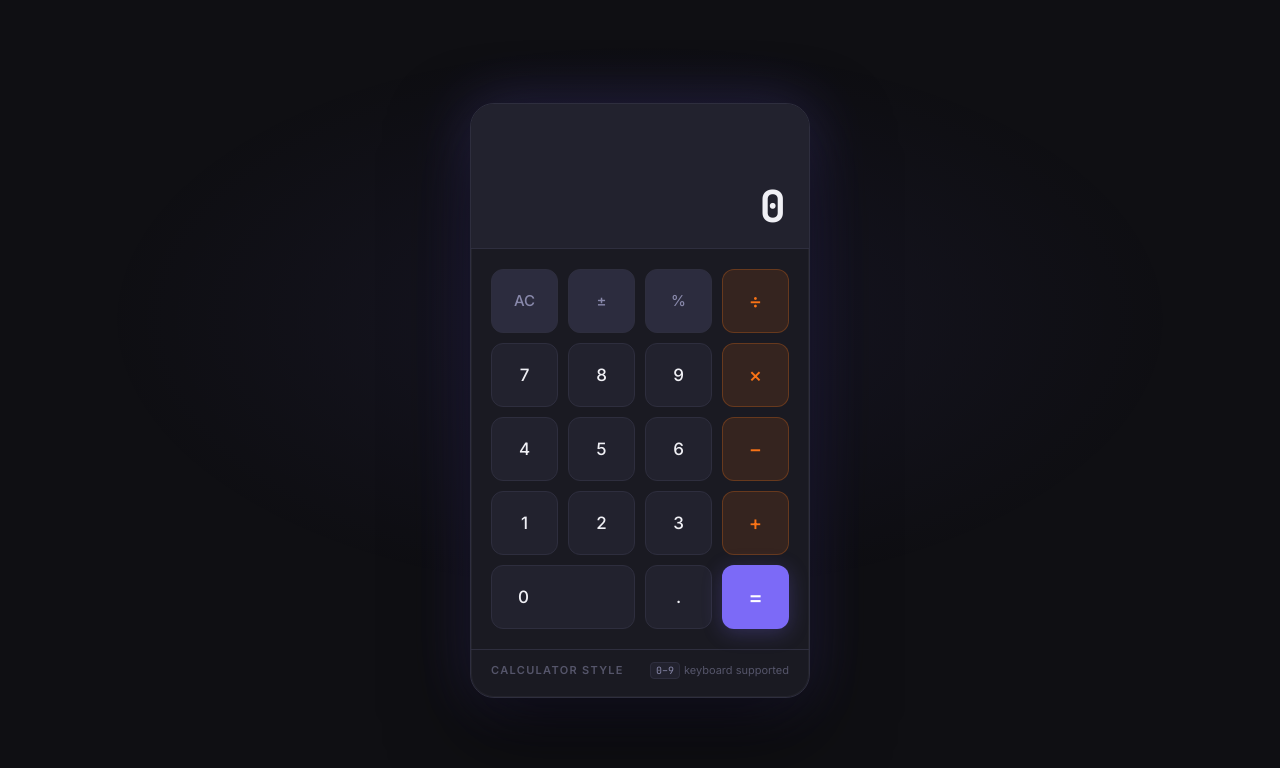
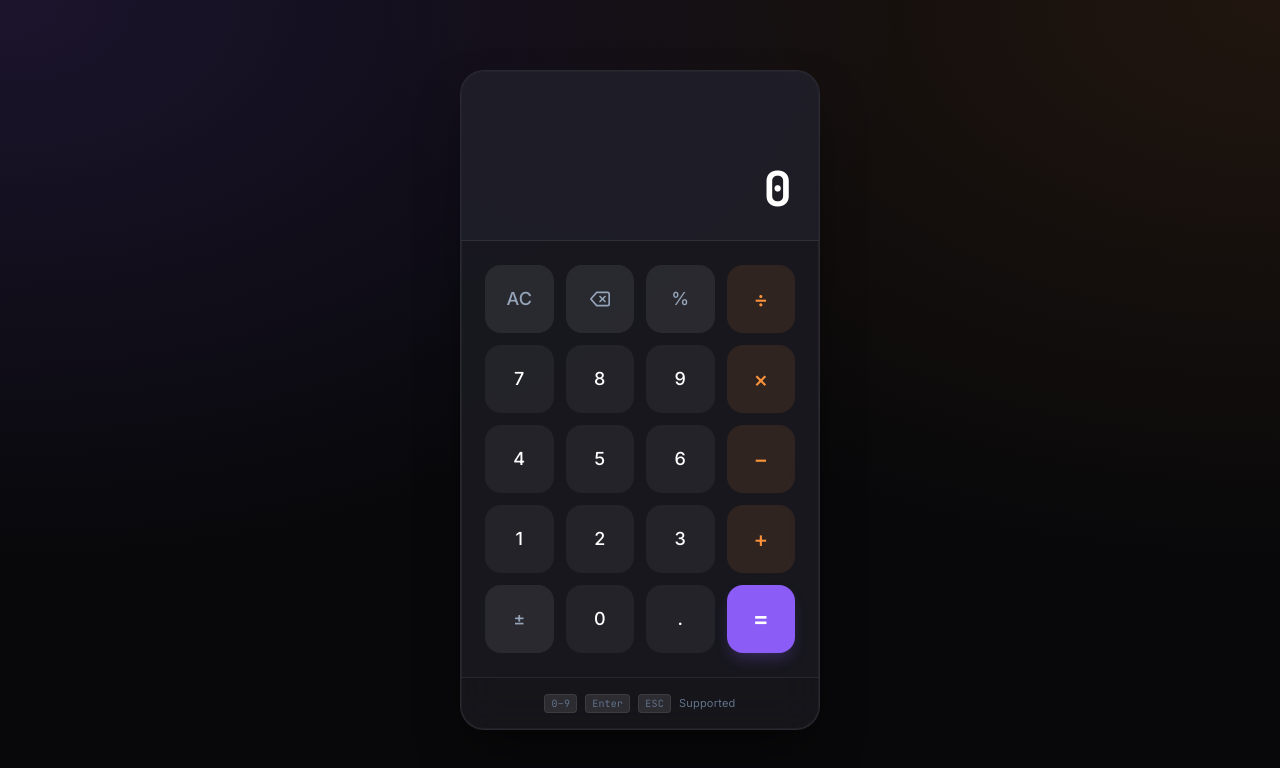
Before and after one commit to NiteshYadav546/Calculator, a plain HTML site: page index.html in a window 1280 px wide. Drawn offline with Linux system fonts and the light colour scheme.

Commit message:
updated css

```diff
--- a/index.html
+++ b/index.html
@@ -18,41 +18,37 @@
   </div>
 
   <div class="buttons">
-    <!-- Row 1 -->
-    <button class="btn-fn"  data-action="clear"    aria-label="All Clear">AC</button>
-    <button class="btn-fn"  data-action="sign"     aria-label="Toggle sign">±</button>
-    <button class="btn-fn"  data-action="percent"  aria-label="Percent">%</button>
-    <button class="btn-op"  data-action="operator" data-value="÷" aria-label="Divide">÷</button>
-    <!-- Row 2 -->
+    <button class="btn-fn" data-action="clear" aria-label="All Clear">AC</button>
+    <button class="btn-fn" data-action="backspace" aria-label="Backspace">
+      <svg width="20" height="20" viewBox="0 0 24 24" fill="none" stroke="currentColor" stroke-width="2" stroke-linecap="round" stroke-linejoin="round"><path d="M21 4H8l-7 8 7 8h13a2 2 0 0 0 2-2V6a2 2 0 0 0-2-2z"/><line x1="18" y1="9" x2="12" y2="15"/><line x1="12" y1="9" x2="18" y2="15"/></svg>
+    </button>
+    <button class="btn-fn" data-action="percent" aria-label="Percent">%</button>
+    <button class="btn-op" data-action="operator" data-value="÷" aria-label="Divide">÷</button>
     <button class="btn-num" data-action="digit" data-value="7">7</button>
     <button class="btn-num" data-action="digit" data-value="8">8</button>
     <button class="btn-num" data-action="digit" data-value="9">9</button>
-    <button class="btn-op"  data-action="operator" data-value="×" aria-label="Multiply">×</button>
-    <!-- Row 3 -->
+    <button class="btn-op" data-action="operator" data-value="×" aria-label="Multiply">×</button>
     <button class="btn-num" data-action="digit" data-value="4">4</button>
     <button class="btn-num" data-action="digit" data-value="5">5</button>
     <button class="btn-num" data-action="digit" data-value="6">6</button>
-    <button class="btn-op"  data-action="operator" data-value="−" aria-label="Subtract">−</button>
-    <!-- Row 4 -->
+    <button class="btn-op" data-action="operator" data-value="−" aria-label="Subtract">−</button>
     <button class="btn-num" data-action="digit" data-value="1">1</button>
     <button class="btn-num" data-action="digit" data-value="2">2</button>
     <button class="btn-num" data-action="digit" data-value="3">3</button>
-    <button class="btn-op"  data-action="operator" data-value="+" aria-label="Add">+</button>
-    <!-- Row 5 -->
-    <button class="btn-num btn-zero" data-action="digit"   data-value="0" aria-label="0">0</button>
-    <button class="btn-num"          data-action="decimal" aria-label="Decimal point">.</button>
-    <button class="btn-eq"           data-action="equals"  aria-label="Equals">=</button>
+    <button class="btn-op" data-action="operator" data-value="+" aria-label="Add">+</button>
+    <button class="btn-fn" data-action="sign" aria-label="Toggle sign">±</button>
+    <button class="btn-num" data-action="digit" data-value="0" aria-label="0">0</button>
+    <button class="btn-num" data-action="decimal" aria-label="Decimal point">.</button>
+    <button class="btn-eq" data-action="equals" aria-label="Equals">=</button>
   </div>
 
   <div class="footer">
-    <span class="footer-label">Calculator Style</span>
-    <span class="keyboard-hint">
-      <kbd class="kbd">0–9</kbd> keyboard supported
-    </span>
+    <div class="keyboard-hint">
+      <kbd class="kbd">0–9</kbd> <kbd class="kbd">Enter</kbd> <kbd class="kbd">ESC</kbd> Supported
+    </div>
   </div>
 
 </div>
-
-      <script src="script.js"></script>
+<script src="script.js"></script>
 </body>
 </html>
--- a/script.js
+++ b/script.js
@@ -1,38 +1,42 @@
 (() => {
-
   const state = {
-    current:    '0',
-    previous:   null,
-    operator:   null,
+    current: '0',
+    previous: null,
+    operator: null,
     justEquals: false,
-    justOp:     false,
+    justOp: false,
   };
 
-
-  const display    = document.getElementById('display');
+  const display = document.getElementById('display');
   const expression = document.getElementById('expression');
-  const history    = document.getElementById('history');
-  const buttons    = document.querySelectorAll('button');
-
+  const history = document.getElementById('history');
+  const buttons = document.querySelectorAll('button');
 
   function formatNumber(str) {
-    if (str === 'Error') return 'Error';
-    const hasDecimal = str.includes('.');
+    if (str === 'Error' || str === 'Infinity' || str === '-Infinity') return str;
+    const num = Number(str);
+    if (isNaN(num)) return str;
+    if (Math.abs(num) > 1e12 || (Math.abs(num) < 1e-7 && num !== 0)) {
+      return num.toExponential(6);
+    }
     const [intPart, decPart] = str.split('.');
-    const formatted = Number(intPart).toLocaleString('en-US');
-    return hasDecimal ? `${formatted}.${decPart}` : formatted;
+    const formattedInt = Number(intPart).toLocaleString('en-US');
+    return decPart !== undefined ? `${formattedInt}.${decPart}` : formattedInt;
   }
 
   function updateDisplay() {
     const val = state.current;
     display.textContent = formatNumber(val);
-    display.className = 'display-value';
-    if (val.length > 12) display.classList.add('shrink-2');
-    else if (val.length > 8) display.classList.add('shrink');
-
+    const length = display.textContent.length;
+    if (length > 14) {
+      display.style.fontSize = '24px';
+    } else if (length > 10) {
+      display.style.fontSize = '32px';
+    } else {
+      display.style.fontSize = '48px';
+    }
     if (state.operator && state.previous !== null) {
-      expression.textContent =
-        `${formatNumber(state.previous)} ${state.operator}`;
+      expression.textContent = `${formatNumber(state.previous)} ${state.operator}`;
     } else {
       expression.textContent = '';
     }
@@ -41,33 +45,30 @@
   function highlightOperator(op) {
     buttons.forEach(b => {
       if (b.dataset.action === 'operator') {
-        b.classList.toggle('active',
-          b.dataset.value === op && state.justOp);
+        b.classList.toggle('active', b.dataset.value === op && state.justOp);
       }
     });
   }
 
-
   function inputDigit(digit) {
     if (state.justEquals) {
-      state.current    = digit;
-      state.previous   = null;
-      state.operator   = null;
+      state.current = digit;
+      state.previous = null;
+      state.operator = null;
       state.justEquals = false;
     } else if (state.justOp) {
       state.current = digit;
-      state.justOp  = false;
+      state.justOp = false;
     } else {
-      state.current = (state.current === '0' && digit !== '.')
-        ? digit : state.current + digit;
+      state.current = (state.current === '0' && digit !== '.') ? digit : state.current + digit;
     }
   }
 
   function inputDecimal() {
     if (state.justEquals || state.justOp) {
-      state.current    = '0.';
+      state.current = '0.';
       state.justEquals = false;
-      state.justOp     = false;
+      state.justOp = false;
       return;
     }
     if (!state.current.includes('.')) state.current += '.';
@@ -75,16 +76,16 @@
 
   function setOperator(op) {
     if (state.operator && !state.justOp) calculate(false);
-    state.previous   = state.current;
-    state.operator   = op;
-    state.justOp     = true;
+    state.previous = state.current;
+    state.operator = op;
+    state.justOp = true;
     state.justEquals = false;
   }
 
   function calculate(final = true) {
     if (!state.operator || state.previous === null) return;
-    const a = parseFloat(state.previous.replace(/,/g, ''));
-    const b = parseFloat(state.current.replace(/,/g, ''));
+    const a = parseFloat(state.previous);
+    const b = parseFloat(state.current);
     let result;
     switch (state.operator) {
       case '+': result = a + b; break;
@@ -93,25 +94,22 @@
       case '÷': result = b === 0 ? 'Error' : a / b; break;
       default: return;
     }
+    if (result !== 'Error') {
+      result = parseFloat(result.toPrecision(12));
+    }
     if (final) {
-      history.textContent =
-        `${formatNumber(state.previous)} ${state.operator} `+
-        `${formatNumber(state.current)} =`;
-      state.operator   = null;
-      state.previous   = null;
+      history.textContent = `${formatNumber(state.previous)} ${state.operator} ${formatNumber(state.current)} =`;
+      state.operator = null;
+      state.previous = null;
       state.justEquals = true;
-      state.justOp     = false;
+      state.justOp = false;
     }
-    state.current = result === 'Error'
-      ? 'Error'
-      : String(parseFloat(result.toPrecision(12)));
+    state.current = String(result);
   }
 
   function toggleSign() {
     if (state.current === '0' || state.current === 'Error') return;
-    state.current = state.current.startsWith('-')
-      ? state.current.slice(1)
-      : '-' + state.current;
+    state.current = state.current.startsWith('-') ? state.current.slice(1) : '-' + state.current;
   }
 
   function applyPercent() {
@@ -120,29 +118,36 @@
   }
 
   function clear() {
-    state.current    = '0';
-    state.previous   = null;
-    state.operator   = null;
+    state.current = '0';
+    state.previous = null;
+    state.operator = null;
     state.justEquals = false;
-    state.justOp     = false;
-    history.textContent    = '';
+    state.justOp = false;
+    history.textContent = '';
     expression.textContent = '';
   }
-
 
   function createRipple(e, btn) {
     const r = btn.getBoundingClientRect();
     const size = Math.max(r.width, r.height);
     const x = e.clientX - r.left - size / 2;
-    const y = e.clientY - r.top  - size / 2;
+    const y = e.clientY - r.top - size / 2;
     const span = document.createElement('span');
     span.className = 'ripple';
-    span.style.cssText =
-      `width:${size}px;height:${size}px;left:${x}px;top:${y}px`;
+    span.style.cssText = `width:${size}px;height:${size}px;left:${x}px;top:${y}px`;
     btn.appendChild(span);
     span.addEventListener('animationend', () => span.remove());
   }
 
+  function handleBackspace() {
+    if (state.justEquals || state.justOp) return;
+    if (state.current.length > 1) {
+      state.current = state.current.slice(0, -1);
+      if (state.current === '-') state.current = '0';
+    } else {
+      state.current = '0';
+    }
+  }
 
   document.querySelector('.buttons').addEventListener('click', e => {
     const btn = e.target.closest('button');
@@ -150,48 +155,39 @@
     createRipple(e, btn);
     const { action, value } = btn.dataset;
     switch (action) {
-      case 'digit':    inputDigit(value);  break;
-      case 'decimal':  inputDecimal();     break;
+      case 'digit': inputDigit(value); break;
+      case 'decimal': inputDecimal(); break;
       case 'operator': setOperator(value); break;
-      case 'equals':   calculate(true);    break;
-      case 'clear':    clear();            break;
-      case 'sign':     toggleSign();       break;
-      case 'percent':  applyPercent();     break;
+      case 'equals': calculate(true); break;
+      case 'clear': clear(); break;
+      case 'sign': toggleSign(); break;
+      case 'percent': applyPercent(); break;
+      case 'backspace': handleBackspace(); break;
     }
     updateDisplay();
     highlightOperator(state.operator);
   });
 
-
   const keyMap = {
-    '0':'0','1':'1','2':'2','3':'3','4':'4',
-    '5':'5','6':'6','7':'7','8':'8','9':'9',
-    '.':'.',',':'.',
-    '+':'+','-':'−','*':'×','/':'÷','x':'×',
-    'Enter':'=','=':'=',
-    'Backspace':'backspace',
-    'Escape':'clear','Delete':'clear',
-    '%':'%',
+    '0':'0','1':'1','2':'2','3':'3','4':'4','5':'5','6':'6','7':'7','8':'8','9':'9',
+    '.':'.',',':'.','+':'+','-':'−','*':'×','/':'÷','x':'×','Enter':'=','=':'=',
+    'Backspace':'backspace','Escape':'clear','Delete':'clear','c':'clear','C':'clear','%':'%',
   };
 
   document.addEventListener('keydown', e => {
     const mapped = keyMap[e.key];
     if (!mapped) return;
     e.preventDefault();
-    if ('0123456789'.includes(mapped))   inputDigit(mapped);
-    else if (mapped === '.')             inputDecimal();
-    else if ('+-−×÷'.includes(mapped))  setOperator(mapped);
-    else if (mapped === '=')             calculate(true);
-    else if (mapped === 'clear')         clear();
-    else if (mapped === 'backspace') {
-      if (state.current.length > 1) state.current = state.current.slice(0,-1);
-      else state.current = '0';
-    }
-    else if (mapped === '%')             applyPercent();
+    if ('0123456789'.includes(mapped)) inputDigit(mapped);
+    else if (mapped === '.') inputDecimal();
+    else if ('+-−×÷'.includes(mapped)) setOperator(mapped);
+    else if (mapped === '=') calculate(true);
+    else if (mapped === 'clear') clear();
+    else if (mapped === 'backspace') handleBackspace();
+    else if (mapped === '%') applyPercent();
     updateDisplay();
     highlightOperator(state.operator);
   });
 
-
   updateDisplay();
 })();
--- a/style.css
+++ b/style.css
@@ -1,235 +1,215 @@
 *, *::before, *::after { box-sizing: border-box; margin: 0; padding: 0; }
 
 :root {
-  --bg:            #0f0f13;
-  --surface:       #1a1a22;
-  --panel:         #22222e;
-  --border:        #2e2e3e;
-  --accent:        #7c6af7;
-  --accent-glow:   rgba(124, 106, 247, 0.25);
-  --operator:      #f97316;
-  --operator-glow: rgba(249, 115, 22, 0.20);
-  --text-primary:  #f0f0f5;
-  --text-secondary:#8888aa;
-  --text-dim:      #55556a;
+  --bg:            #08080a;
+  --surface:       rgba(26, 26, 34, 0.85);
+  --panel:         rgba(34, 34, 46, 0.6);
+  --border:        rgba(255, 255, 255, 0.08);
+  --accent:        #8b5cf6;
+  --accent-glow:   rgba(139, 92, 246, 0.3);
+  --operator:      #fb923c;
+  --operator-glow: rgba(251, 146, 60, 0.2);
+  --text-primary:  #ffffff;
+  --text-secondary:#94a3b8;
+  --text-dim:      #64748b;
   --display-font:  'JetBrains Mono', monospace;
   --ui-font:       'Inter', sans-serif;
-  --radius:        16px;
-  --btn-radius:    12px;
-  --transition:    0.12s ease;
+  --radius:        24px;
+  --btn-radius:    16px;
+  --transition:    0.2s cubic-bezier(0.4, 0, 0.2, 1);
 }
 
 body {
   background: var(--bg);
+  background-image:
+    radial-gradient(at 0% 0%, rgba(139, 92, 246, 0.15) 0px, transparent 50%),
+    radial-gradient(at 100% 0%, rgba(251, 146, 60, 0.1) 0px, transparent 50%);
   font-family: var(--ui-font);
   min-height: 100vh;
   display: flex;
   align-items: center;
   justify-content: center;
   padding: 20px;
+  color: var(--text-primary);
 }
-
-body::before {
-  content: '';
-  position: fixed;
-  inset: 0;
-  background: radial-gradient(ellipse 60% 50% at 50% 40%,
-    rgba(124,106,247,0.07) 0%, transparent 70%);
-  pointer-events: none;
-}
-
 
 .calculator {
   background: var(--surface);
+  backdrop-filter: blur(20px);
+  -webkit-backdrop-filter: blur(20px);
   border: 1px solid var(--border);
-  border-radius: 24px;
-  width: 340px;
+  border-radius: var(--radius);
+  width: 360px;
   overflow: hidden;
   box-shadow:
-    0 0 0 1px rgba(255,255,255,0.04) inset,
-    0 32px 80px rgba(0,0,0,0.6),
-    0 0 60px var(--accent-glow);
+    0 0 0 1px rgba(255,255,255,0.05) inset,
+    0 25px 50px -12px rgba(0, 0, 0, 0.5);
   position: relative;
   z-index: 1;
 }
 
-
 .display {
   background: var(--panel);
-  padding: 28px 24px 20px;
+  padding: 32px 28px 24px;
   border-bottom: 1px solid var(--border);
-  min-height: 130px;
+  min-height: 160px;
   display: flex;
   flex-direction: column;
   justify-content: flex-end;
-  gap: 6px;
+  gap: 8px;
 }
 
 .display-history {
   font-family: var(--display-font);
-  font-size: 13px;
+  font-size: 14px;
   color: var(--text-dim);
-  min-height: 18px;
+  min-height: 20px;
   text-align: right;
-  overflow: hidden;
-  text-overflow: ellipsis;
-  white-space: nowrap;
+  opacity: 0.8;
 }
 
 .display-expression {
   font-family: var(--display-font);
-  font-size: 15px;
+  font-size: 16px;
   color: var(--text-secondary);
-  min-height: 22px;
+  min-height: 24px;
   text-align: right;
-  overflow: hidden;
-  text-overflow: ellipsis;
-  white-space: nowrap;
 }
 
 .display-value {
   font-family: var(--display-font);
-  font-size: 44px;
-  font-weight: 700;
+  font-size: 48px;
+  font-weight: 600;
   color: var(--text-primary);
   text-align: right;
-  line-height: 1;
+  line-height: 1.1;
   letter-spacing: -0.02em;
-  overflow: hidden;
-  text-overflow: ellipsis;
-  white-space: nowrap;
-  transition: font-size var(--transition);
+  word-break: break-all;
+  transition: all var(--transition);
 }
-.display-value.shrink   { font-size: 30px; }
-.display-value.shrink-2 { font-size: 22px; }
-
 
 .buttons {
   display: grid;
   grid-template-columns: repeat(4, 1fr);
-  gap: 10px;
-  padding: 20px;
+  gap: 12px;
+  padding: 24px;
 }
 
 button {
   font-family: var(--ui-font);
-  font-size: 17px;
+  font-size: 18px;
   font-weight: 500;
-  height: 64px;
-  border: none;
+  height: 68px;
+  border: 1px solid transparent;
   border-radius: var(--btn-radius);
   cursor: pointer;
   display: flex;
   align-items: center;
   justify-content: center;
-  transition:
-    background var(--transition),
-    transform   var(--transition),
-    box-shadow  var(--transition);
-  user-select: none;
-  -webkit-tap-highlight-color: transparent;
+  transition: all var(--transition);
   position: relative;
-  outline: none;
+  overflow: hidden;
+  background: rgba(255, 255, 255, 0.03);
+  color: var(--text-primary);
 }
-button:active { transform: scale(0.93); }
-button:focus-visible { box-shadow: 0 0 0 2px var(--accent); }
+
+button:hover {
+  background: rgba(255, 255, 255, 0.08);
+  transform: translateY(-1px);
+}
+
+button:active {
+  transform: translateY(1px) scale(0.96);
+}
 
 .btn-num {
-  background: var(--panel);
-  color: var(--text-primary);
-  border: 1px solid var(--border);
+  background: rgba(255, 255, 255, 0.05);
 }
-.btn-num:hover { background: #2a2a38; border-color: #3a3a50; }
 
 .btn-fn {
-  background: #2c2c3e;
+  background: rgba(255, 255, 255, 0.08);
   color: var(--text-secondary);
-  border: 1px solid var(--border);
-  font-size: 15px;
 }
-.btn-fn:hover { background: #363650; }
 
 .btn-op {
-  background: rgba(249, 115, 22, 0.12);
+  background: rgba(251, 146, 60, 0.1);
   color: var(--operator);
-  border: 1px solid rgba(249, 115, 22, 0.25);
-  font-size: 20px;
+  font-size: 22px;
 }
+
 .btn-op:hover {
-  background: rgba(249, 115, 22, 0.22);
-  box-shadow: 0 0 16px var(--operator-glow);
+  background: rgba(251, 146, 60, 0.2);
+  border-color: rgba(251, 146, 60, 0.3);
 }
+
 .btn-op.active {
   background: var(--operator);
-  color: #fff;
+  color: white;
   box-shadow: 0 0 20px var(--operator-glow);
 }
 
 .btn-eq {
   background: var(--accent);
-  color: #fff;
-  font-size: 22px;
-  box-shadow: 0 4px 20px var(--accent-glow);
-}
-.btn-eq:hover {
-  background: #9080ff;
-  box-shadow: 0 6px 28px var(--accent-glow);
+  color: white;
+  font-size: 24px;
+  font-weight: 600;
+  box-shadow: 0 8px 16px -4px var(--accent-glow);
 }
 
-.btn-zero {
-  grid-column: span 2;
-  justify-content: flex-start;
-  padding-left: 26px;
-  font-size: 17px;
+.btn-eq:hover {
+  background: #9d71fd;
+  box-shadow: 0 12px 20px -4px var(--accent-glow);
+}
+
+.ripple {
+  position: absolute;
+  background: rgba(255, 255, 255, 0.2);
+  border-radius: 50%;
+  transform: scale(0);
+  animation: ripple 0.6s linear;
+  pointer-events: none;
+}
+
+@keyframes ripple {
+  to {
+    transform: scale(4);
+    opacity: 0;
+  }
 }
 
 .footer {
-  padding: 12px 20px 18px;
+  padding: 16px 24px;
+  display: flex;
+  justify-content: center;
   border-top: 1px solid var(--border);
-  display: flex;
-  align-items: center;
-  justify-content: space-between;
+  background: rgba(0, 0, 0, 0.1);
 }
-.footer-label {
-  font-size: 11px;
-  font-weight: 600;
-  letter-spacing: 0.12em;
-  text-transform: uppercase;
-  color: var(--text-dim);
-}
+
 .keyboard-hint {
   font-size: 11px;
   color: var(--text-dim);
   display: flex;
   align-items: center;
-  gap: 4px;
+  gap: 8px;
+  letter-spacing: 0.02em;
 }
+
 .kbd {
-  background: var(--panel);
+  background: rgba(255, 255, 255, 0.1);
   border: 1px solid var(--border);
   border-radius: 4px;
-  padding: 1px 5px;
+  padding: 2px 6px;
   font-family: var(--display-font);
   font-size: 10px;
-  color: var(--text-secondary);
 }
-
-.ripple {
-  position: absolute;
-  border-radius: 50%;
-  transform: scale(0);
-  animation: ripple-anim 0.4s linear;
-  background: rgba(255,255,255,0.12);
-  pointer-events: none;
-}
-@keyframes ripple-anim { to { transform: scale(4); opacity: 0; } }
 
 @media (prefers-reduced-motion: reduce) {
   button { transition: none; }
   .ripple { animation: none; }
 }
+
 @media (max-width: 380px) {
-  .calculator { width: 300px; }
-  .display-value { font-size: 36px; }
-  button { height: 56px; font-size: 15px; }
+  .calculator { width: 320px; }
+  .display-value { font-size: 38px; }
+  button { height: 60px; font-size: 16px; }
 }
```
